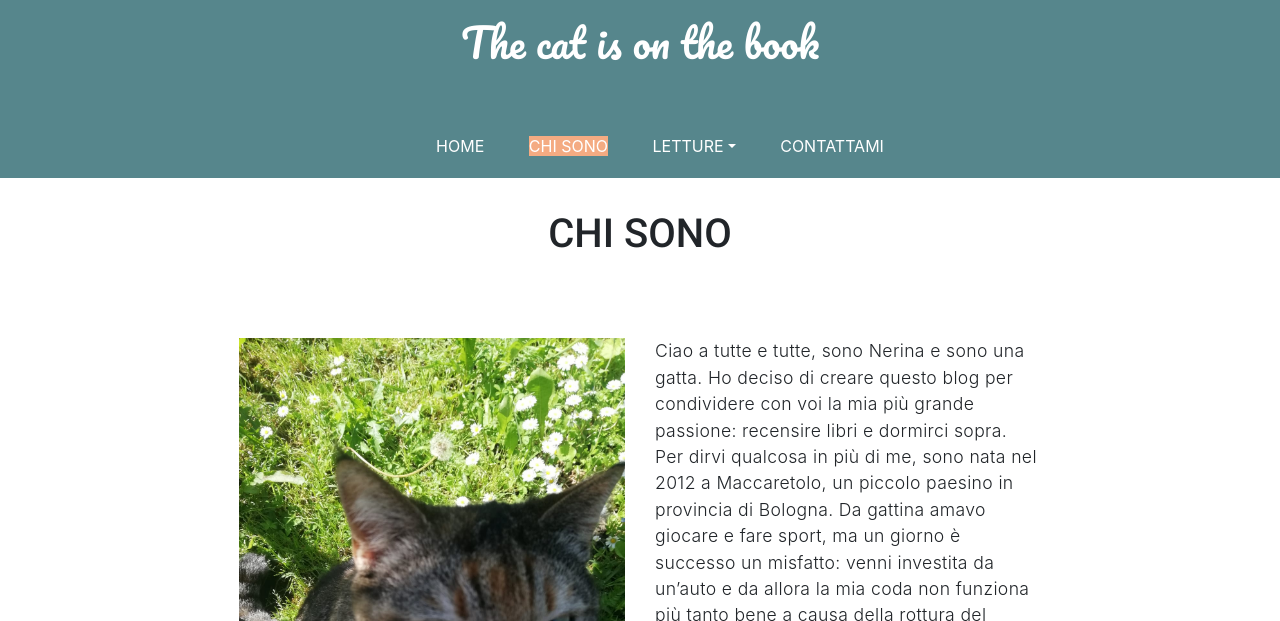
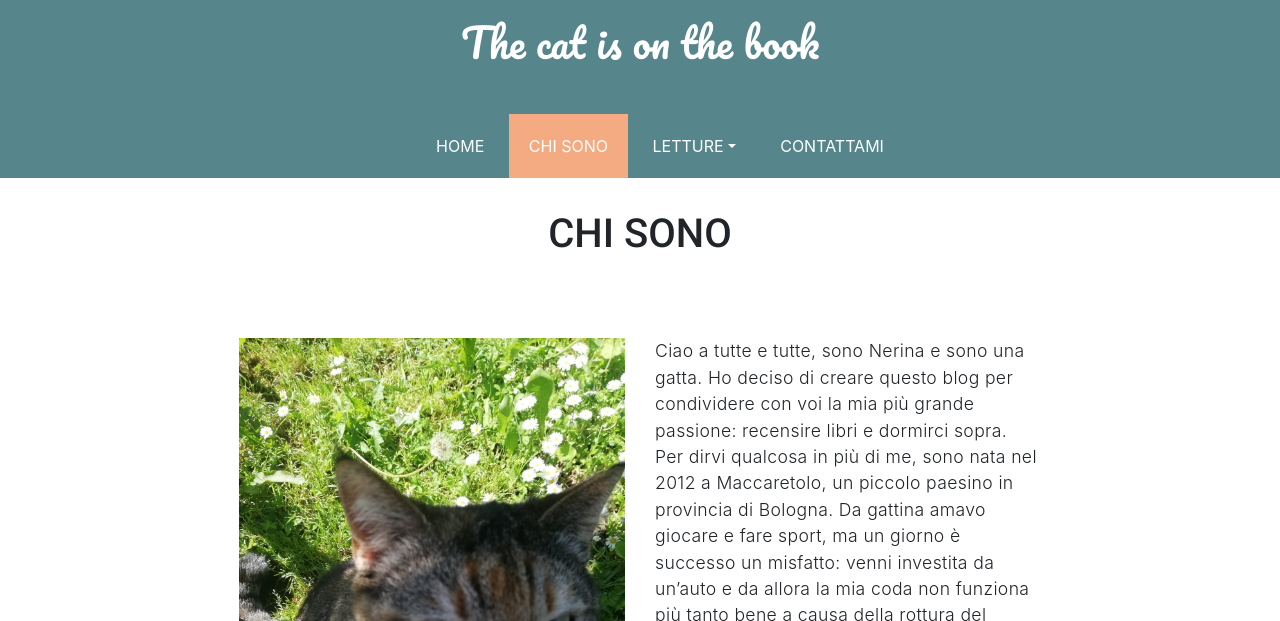
Before and after one commit to sabrinaberto/thecatisonthebook, a plain HTML site: page chi_sono.html in a window 1280 px wide. Shown: the part 179-800 px from the top of the page. Drawn offline with nearby package versions, Linux system fonts and the light colour scheme.

Commit message:
colorato

```diff
--- a/chi_sono.html
+++ b/chi_sono.html
@@ -32,7 +32,7 @@
     <nav>
       <ul>
         <li><a href="index.html">HOME</a></li>
-        <li><a href="chi_sono.html" class="colorato">CHI SONO</a></li>
+        <li  class="colorato"><a href="chi_sono.html">CHI SONO</a></li>
         <li class="nav-item dropdown">
             <a class="nav-link dropdown-toggle" href="#" id="dropdown04" data-bs-toggle="dropdown" aria-expanded="false">LETTURE</a>
             <ul class="dropdown-menu" aria-labelledby="dropdown04">
```
